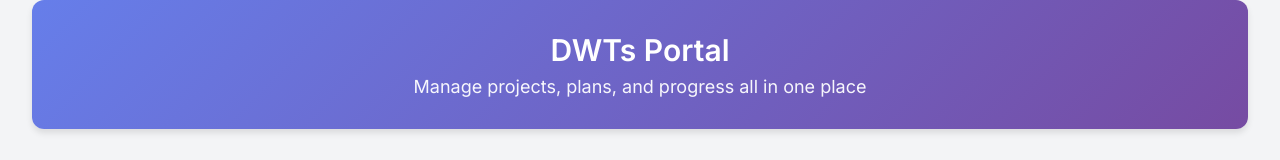
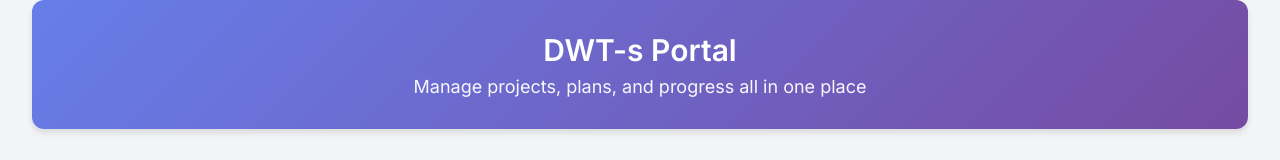
Before and after one commit to aymanSalahA/dwts_portal, a plain HTML site: page index.html in a window 1280 px wide. Shown: the top 160 px of the page. Drawn offline with Linux system fonts and the light colour scheme.

Commit message:
test deploy

```diff
--- a/index.html
+++ b/index.html
@@ -12,7 +12,7 @@
 
     <main>
         <section class="intro-section">
-            <h2>DWTs Portal</h2>
+            <h2>DWT-s Portal</h2>
             <p>Manage projects, plans, and progress all in one place</p>
         </section>
 
```
